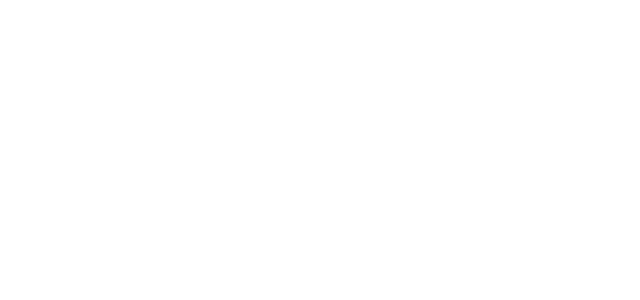
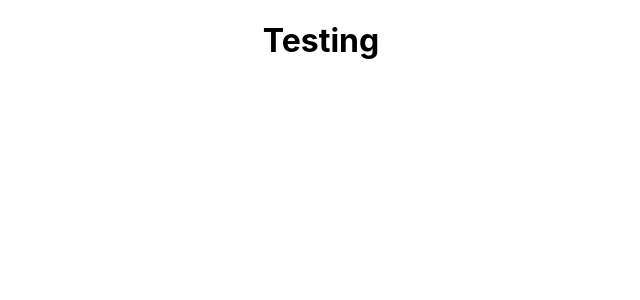
Before and after one commit to kbjude/task-api-ui, a React (Create React App) app: page / in a window 1280 px wide. Shown: the top 300 px of the page, without its empty margins (319-959 px from the left). Built offline with nearby package versions, Linux system fonts and the light colour scheme.

Commit message:
Add redux

```diff
--- a/package.json
+++ b/package.json
@@ -8,7 +8,9 @@
     "@testing-library/user-event": "^12.1.10",
     "react": "^17.0.2",
     "react-dom": "^17.0.2",
+    "react-redux": "^7.2.4",
     "react-scripts": "4.0.3",
+    "redux": "^4.1.0",
     "web-vitals": "^1.0.1"
   },
   "scripts": {
--- a/src/App.js
+++ b/src/App.js
@@ -2,7 +2,9 @@ import './App.css';
 
 function App() {
   return (
-    <div className="App" />
+    <div className="App">
+      <h1> Testing </h1>
+    </div>
   );
 }
 
```
Also changed, not shown: 2 other files (tests, documents, lock files or other folders).
